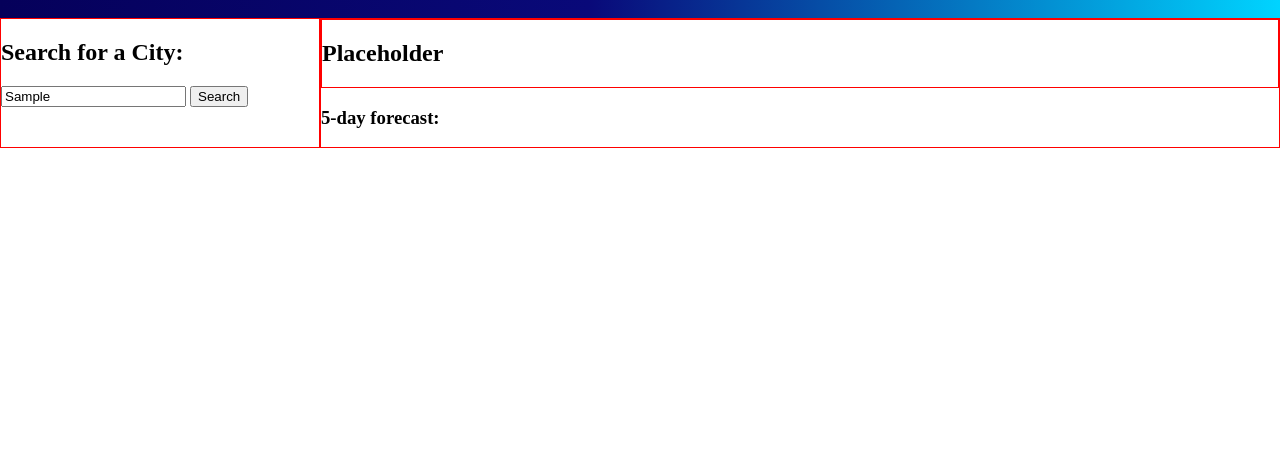
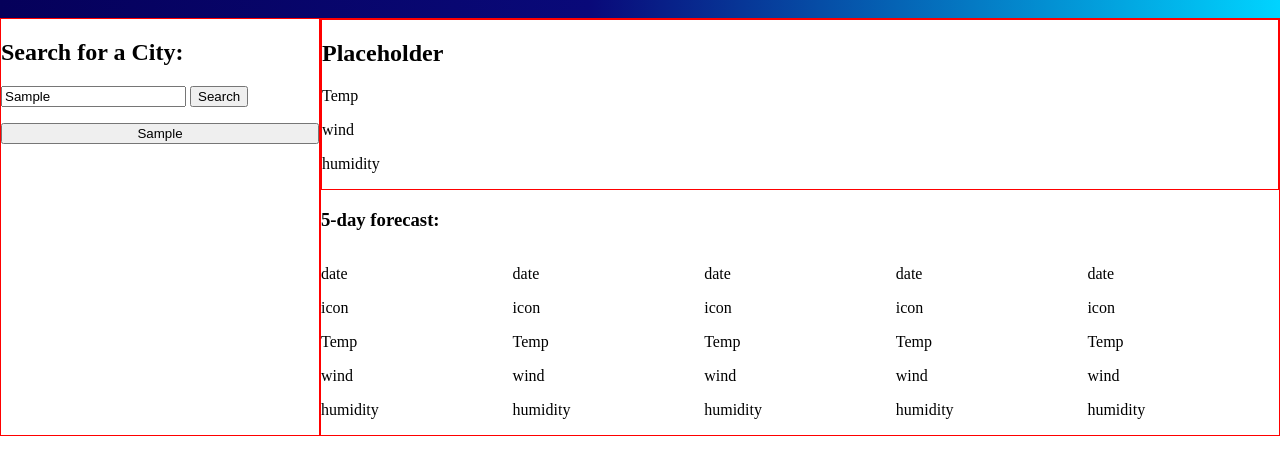
Before and after one commit to danmac121/WeatherChecker, a plain HTML site: page index.html in a window 1280 px wide. Both pictures are taken after typing "Sample" into the empty fields and a click on the button "Search". Shown: the part 62-536 px from the top of the page. Drawn offline with Linux system fonts and the light colour scheme; no server answers.

Commit message:
Added sections to the 5 day forecast div with placeholder text for referencing later, when it will be changed via js. Created the function to make buttons on the page under the search bar to show previous searches. Will have to give them attributes later for interacting with local storage, may have to make a new event listener for those buttons, and change how the fetch requests work when those buttons are clicked. Called the make buttons function in the event listener. Did some styling to make the buttons created the full width of their container

```diff
--- a/assets/Js/script.js
+++ b/assets/Js/script.js
@@ -1,10 +1,11 @@
-// set the city to the text content of the user input on submit click
-// event listener on div so we can listen to child
-// make variable for city to be put into the first api fetch
+// New Objectives
+// add buttons under the search bar with the text content of the latest user input text
+// define the ul as global variable append it within the event listener?
 
+let btnList = document.getElementById("previousSearches")
 
 let search = document.getElementById("search")
-// let userText = document.getElementById("userText").value;
+
 
 search.addEventListener("click" , function(event){
 
@@ -31,5 +32,15 @@ fetch(`http://api.openweathermap.org/geo/1.0/direct?q=${userText}&limit=5&appid=
     console.log(data);
   });
 
+  makeButtons();
 }
 })
+
+
+function makeButtons(){
+        let userText = document.getElementById("userText").value;
+        let newBtn = document.createElement("button")
+        btnList.appendChild(newBtn)
+        newBtn.classList.add("newBtn")
+        newBtn.textContent = (userText)
+    }
--- a/assets/css/style.css
+++ b/assets/css/style.css
@@ -19,3 +19,20 @@ h1{
 #leftDiv, #rightDiv, #today{
     border: 1px solid red;
 }
+#futureDays{
+    display: grid;
+    grid-template-columns: 1fr 1fr 1fr 1fr 1fr;
+}
+.day{
+    background-color: rgba(50,61,79,255);
+    margin: 6%;
+    color: white;
+}
+.day p{
+    padding-left: 5%;
+}
+#previousSearches{
+    display: grid;
+    grid-template-rows: auto;
+    padding-inline-start: 0px;
+}
--- a/index.html
+++ b/index.html
@@ -19,7 +19,7 @@
             <button id="search">Search</button>
             </div>
             <div id="history">
-                <ul id="searches"></ul>
+                <ul id="previousSearches"></ul>
 
             </div>
         </div>
@@ -27,11 +27,51 @@
         <div id="rightDiv">
             <div id="today">
                 <h2 id="currentCity">Placeholder</h1>
-
+                <P>Temp</P>
+                <p>wind</p>
+                <p>humidity</p>
             </div>
             <div id="fiveDay">
                 <h3>5-day forecast:</h3>
-                <div id="futureDays"></div>
+
+
+                <div id="futureDays">
+                    <section class="five">
+                        <p>date</p>
+                        <p>icon</p>
+                        <P>Temp</P>
+                        <p>wind</p>
+                        <p>humidity</p>
+                    </section>
+                    <section class="five">
+                        <p>date</p>
+                        <p>icon</p>
+                        <P>Temp</P>
+                        <p>wind</p>
+                        <p>humidity</p>
+                    </section>
+                    <section class="five">
+                        <p>date</p>
+                        <p>icon</p>
+                        <P>Temp</P>
+                        <p>wind</p>
+                        <p>humidity</p>
+                    </section>
+                    <section class="five">
+                        <p>date</p>
+                        <p>icon</p>
+                        <P>Temp</P>
+                        <p>wind</p>
+                        <p>humidity</p>
+                    </section>
+                    <section class="five">
+                        <p>date</p>
+                        <p>icon</p>
+                        <P>Temp</P>
+                        <p>wind</p>
+                        <p>humidity</p>
+                    </section>
+                </div>
             </div>
 
         </div>
```
